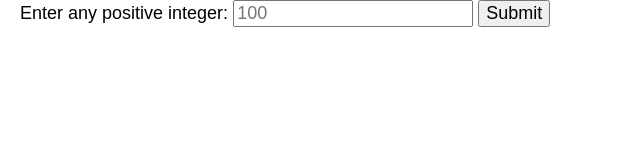
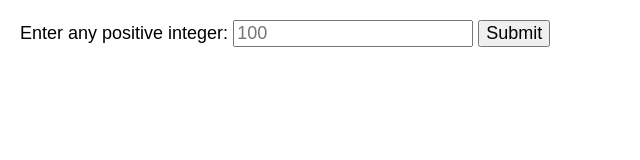
Before and after one commit to tlgbragdon/FizzBuzz, a plain HTML site: page index.html in a window 1280 px wide. Shown: the whole page, without its empty margins (0-640 px from the left). Drawn offline with nearby package versions, Linux system fonts and the light colour scheme.

Commit message:
make a litte more user friendly

```diff
--- a/main.css
+++ b/main.css
@@ -1,5 +1,5 @@
 body {
 	font-family: sans-serif;
 	font-size: 18px;
-	padding-left: 20px;
+	padding: 20px;
 }
```
